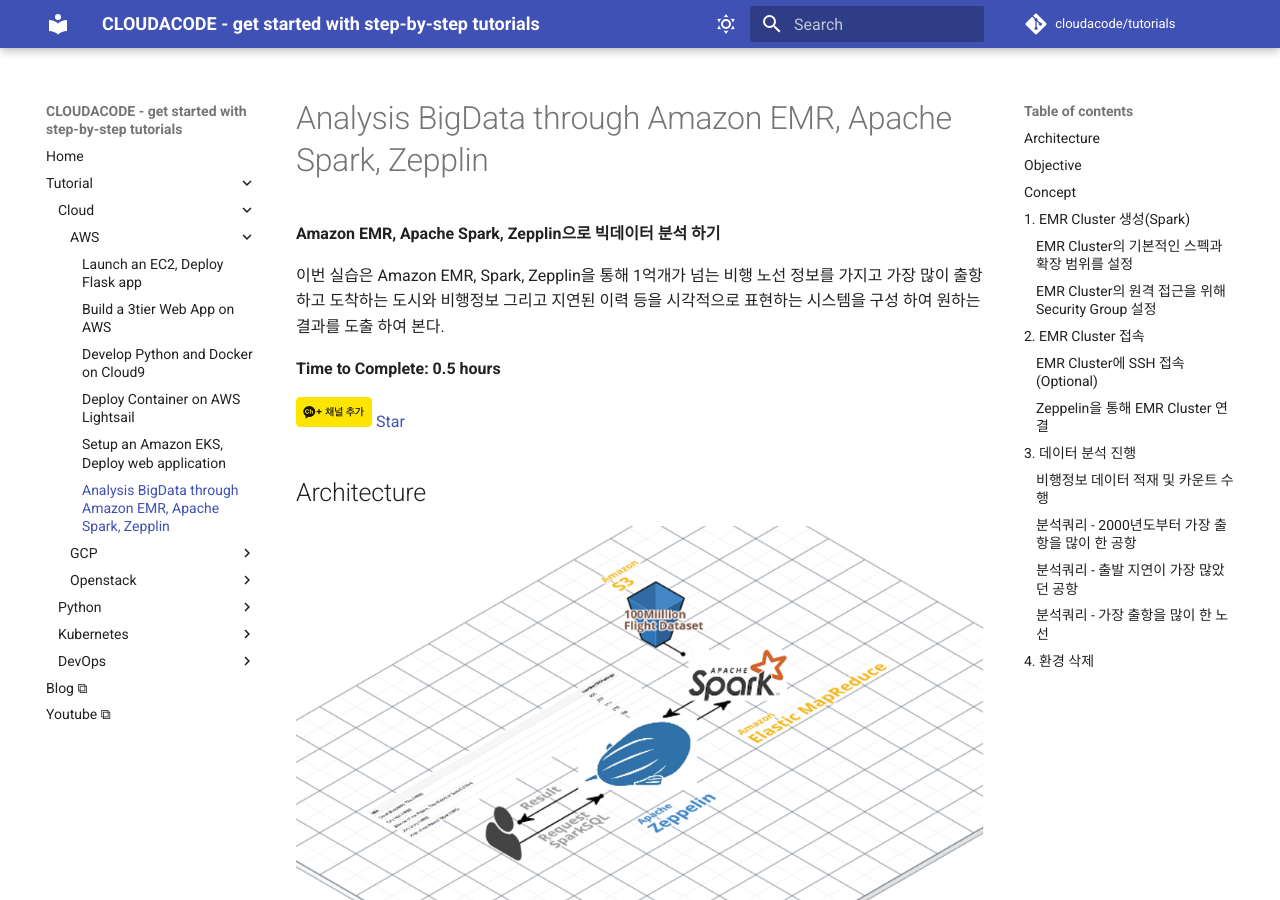
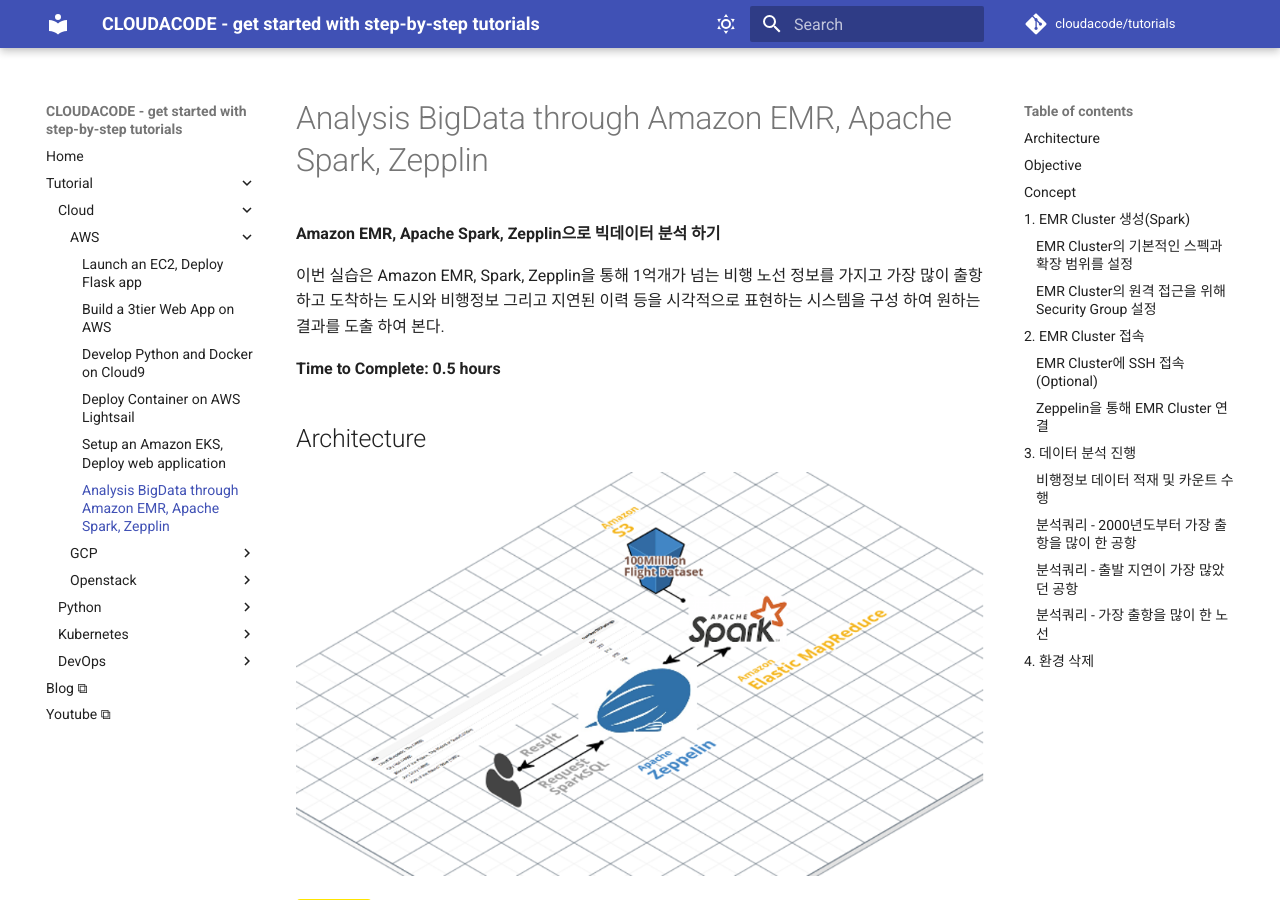
Before and after one commit to cloudacode/tutorials, an MkDocs documentation site: the page built from docs/cloud/aws/aws-emr-spark-bigdata.md, in a window 1280 px wide and 900 px high. Built offline with MkDocs 1.6.1 and Material for MkDocs 9.7.7, drawn with Linux system fonts in a browser that asks for light colours; comment, search, counter and statistics services are not loaded.

Commit message:
updated desc

```diff
--- a/docs/cloud/aws/aws-emr-spark-bigdata.md
+++ b/docs/cloud/aws/aws-emr-spark-bigdata.md
@@ -6,15 +6,15 @@
 
 **Time to Complete: 0.5 hours**
 
+## Architecture
+![Architecture](assets/emr-spark-zepplin.png)
+
 <div>
 <a id="channel-add-button" target="_blank" href="http://pf.kakao.com/_nxoaTs">
   <img src="../../../assets/channel_add_small.png" alt="kakao channel add button"/>
 </a>
 <a class="github-button" href="https://github.com/cloudacode/tutorials" data-icon="octicon-star" data-size="large" data-show-count="true" aria-label="Star cloudacode/tutorials on GitHub">Star</a>
 </div>
-
-## Architecture
-![Architecture](assets/emr-spark-zepplin.png)
 
 ## Objective
 - 빅데이터 분석 시스템의 기본적인 구조와 활용 가능 범위를 파악한다.
```
